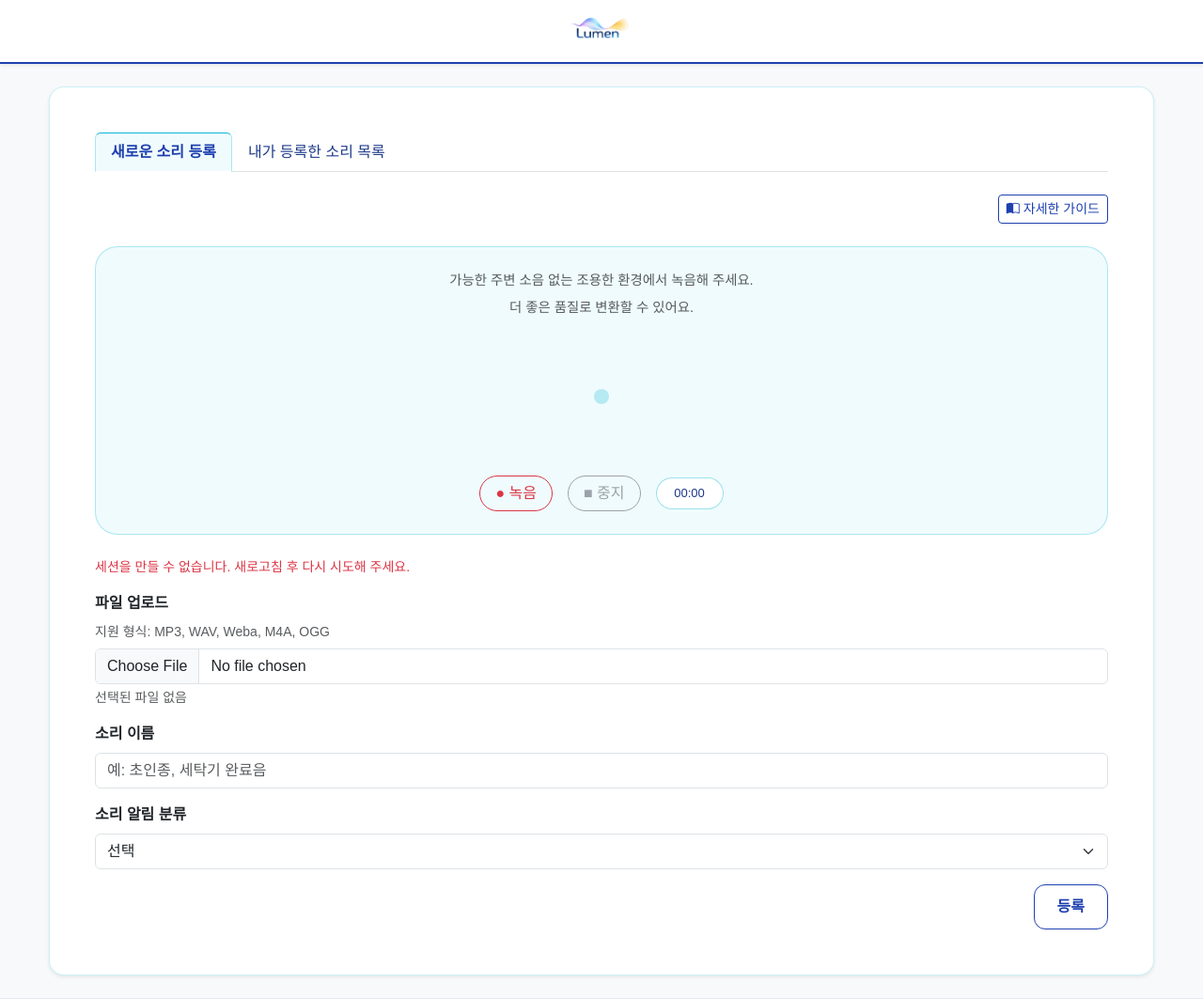
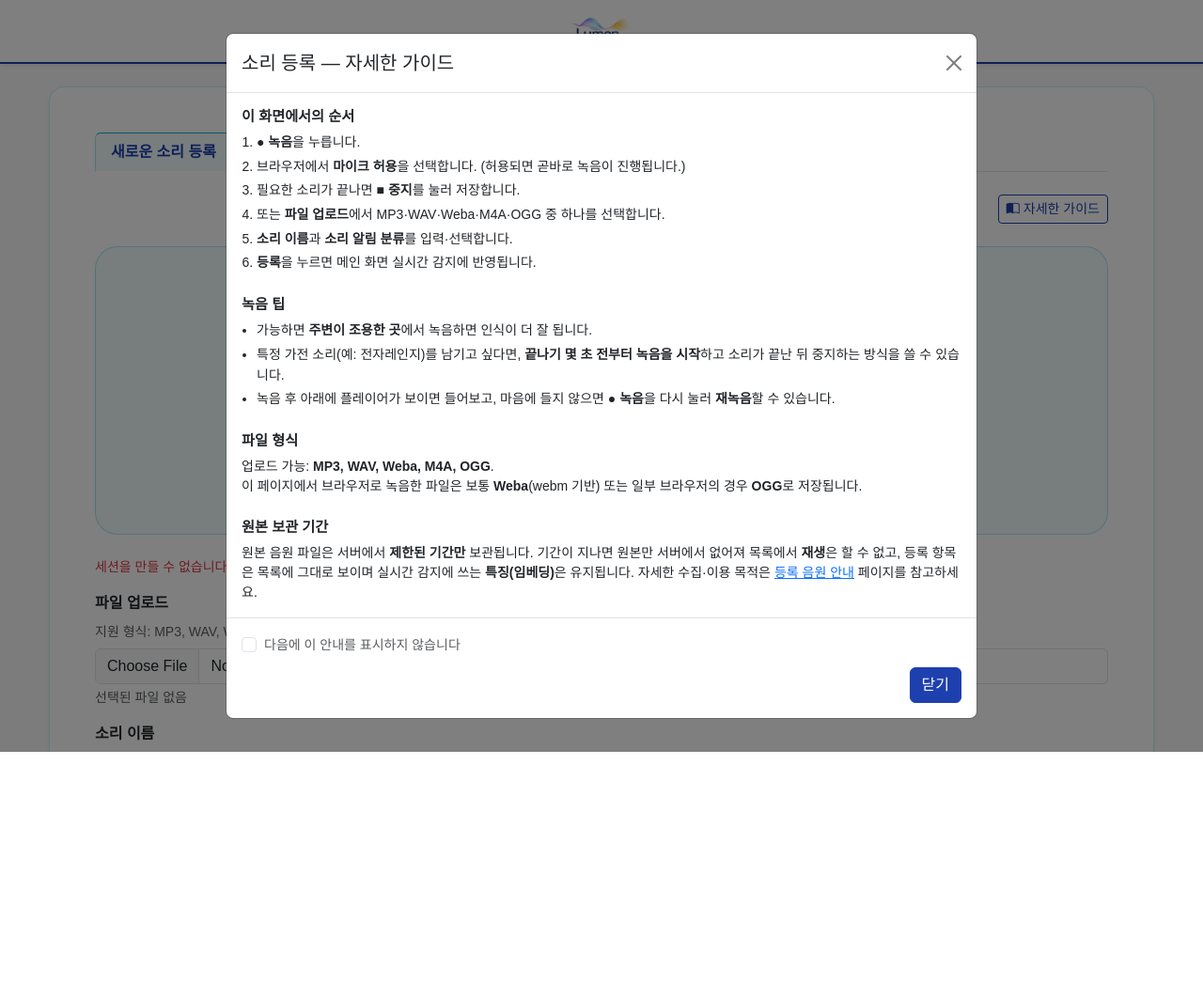
Before and after one commit to knights77787-ai/underdog, a FastAPI app: page /new-sound in a window 1280 px wide. Shown: the top 1063 px of the page at 94% size. After the commit the page ends 800 px from the top, so only its background shows below. Run offline with FastAPI, Linux system fonts and the light colour scheme; parts of the project's set-up code (start-up, migrations or seed data) failed here and were passed over.

Commit message:
커스텀소리 인식 수정4 및 가이드모달창 수정

```diff
--- a/Frontend/templates/new_sound.html
+++ b/Frontend/templates/new_sound.html
@@ -249,8 +249,21 @@
             </p>
           </section>
         </div>
-        <div class="modal-footer">
-          <button type="button" class="btn btn-primary" data-bs-dismiss="modal">닫기</button>
+        <div class="modal-footer flex-column align-items-stretch gap-2">
+          <div class="form-check mb-0">
+            <input
+              class="form-check-input"
+              type="checkbox"
+              id="registerGuideDontShowAgain"
+              autocomplete="off"
+            />
+            <label class="form-check-label small text-body-secondary" for="registerGuideDontShowAgain">
+              다음에 이 안내를 표시하지 않습니다
+            </label>
+          </div>
+          <div class="d-flex justify-content-end">
+            <button type="button" class="btn btn-primary" data-bs-dismiss="modal">닫기</button>
+          </div>
         </div>
       </div>
     </div>
```
Also changed, not shown: Frontend/static/js/new_sound.js (+30 -2 lines).
